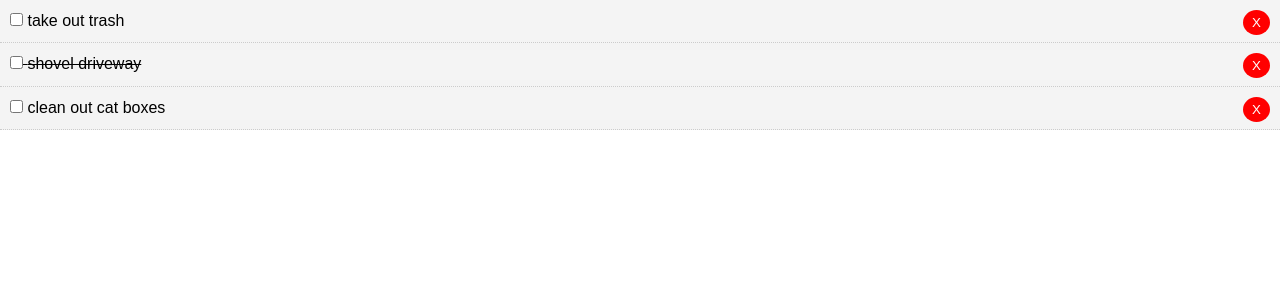
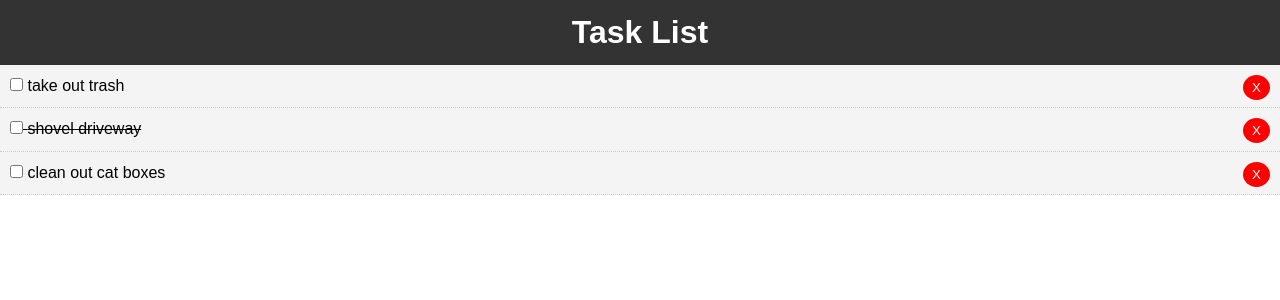
Before and after one commit to juliezimmer/react_task_minder, a React (Create React App) app: page / in a window 1280 px wide. Shown: the top 300 px of the page. Built offline with nearby package versions, Linux system fonts and the light colour scheme.

Commit message:
added a Header component

```diff
--- a/src/App.js
+++ b/src/App.js
@@ -1,4 +1,5 @@
 import React, { Component } from 'react';
+import Header from './components/layout/Header';
 import Tasks from './components/Tasks';
 
 import './App.css'; // brings in the global CSS
@@ -43,6 +44,7 @@
    render() {
       return (
          <div className="App">
+            <Header />
             <Tasks
                tasks={this.state.tasks}
                markComplete={this.markComplete}
--- /dev/null
+++ b/src/components/layout/Header.js
@@ -0,0 +1,18 @@
+import React from 'react';
+
+function Header() {
+   return (
+      <header style={headerStyle}>
+         <h1>Task List</h1>
+      </header>
+   )
+}
+
+const headerStyle = {
+   background: "#333",
+   color: "white",
+   textAlign: "center",
+   padding: "10px"
+}
+
+export default Header;
```
